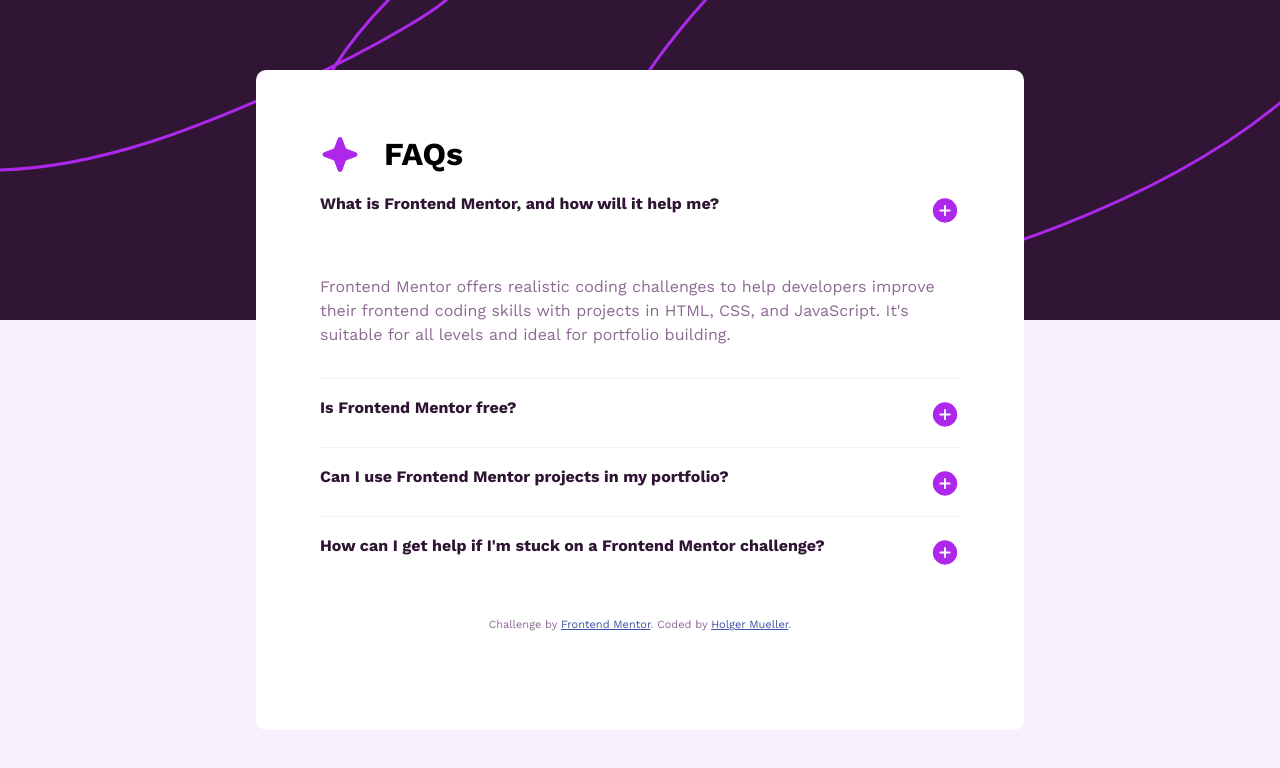
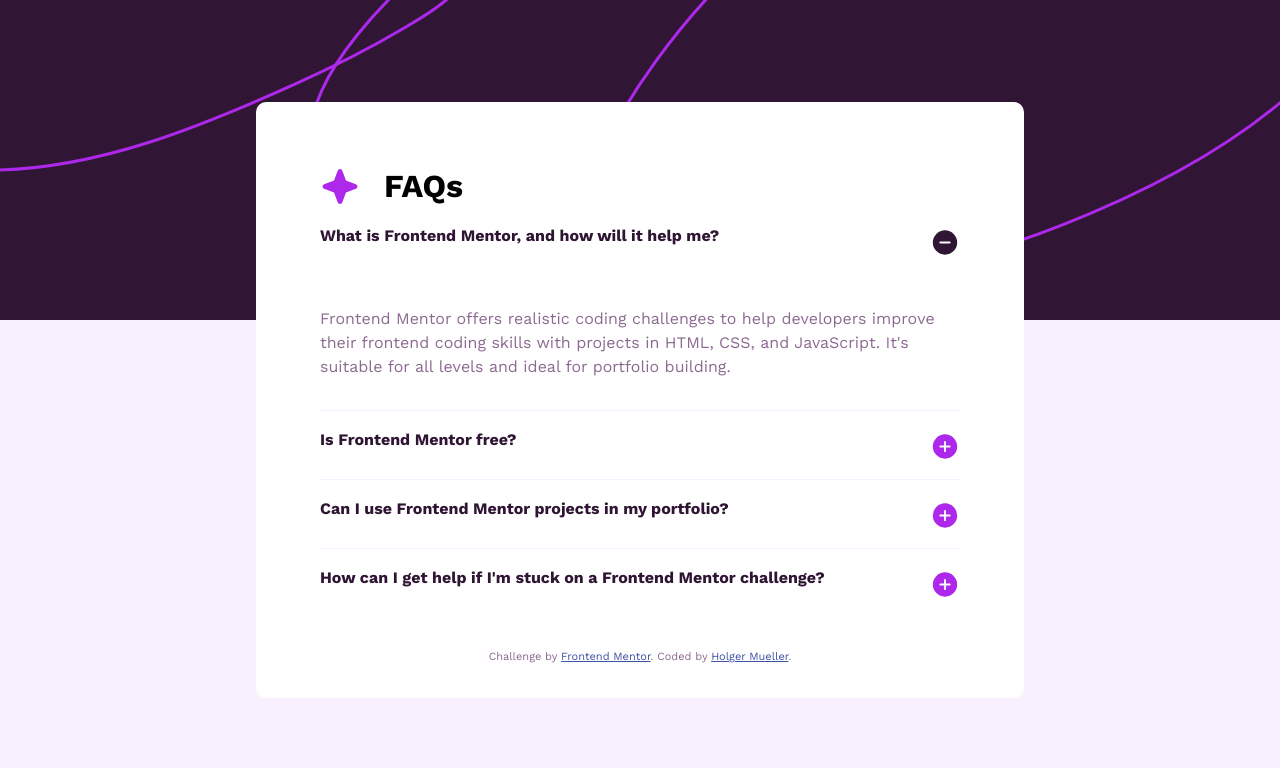
Before and after one commit to Holgermueller/faq-accordion, a plain HTML site: page index.html in a window 1280 px wide. Drawn offline with nearby package versions, Linux system fonts and the light colour scheme.

Commit message:
got accordion symbols to change on open and close

```diff
--- a/styles.css
+++ b/styles.css
@@ -61,9 +61,9 @@
   background-color: hsl(0, 0%, 100%);
 }
 
-/* .active:after {
-  background: url("assets/images/icon-minus.svg");
-} */
+.panel-trigger.active .accordion-icon {
+  background-image: url("assets/images/icon-minus.svg");
+}
 
 .panel {
   border-bottom: 1px solid hsl(275, 100%, 97%);
@@ -100,7 +100,7 @@
   .container {
     margin: 0;
     width: 60%;
-    padding: 5%;
+    padding: 5% 5% 0 5%;
   }
 
   button:hover {
```
